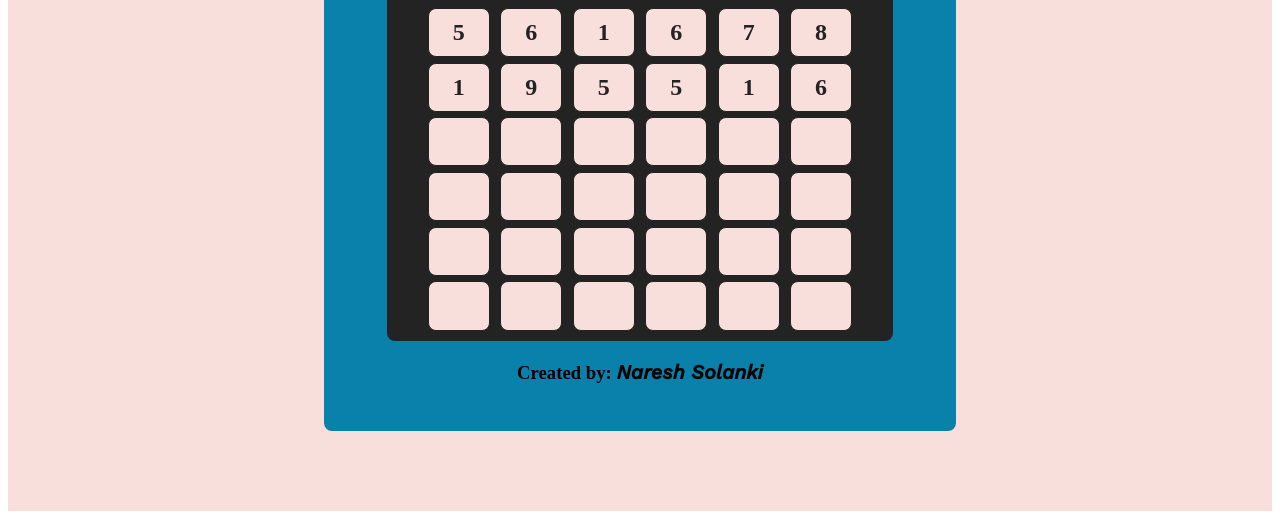
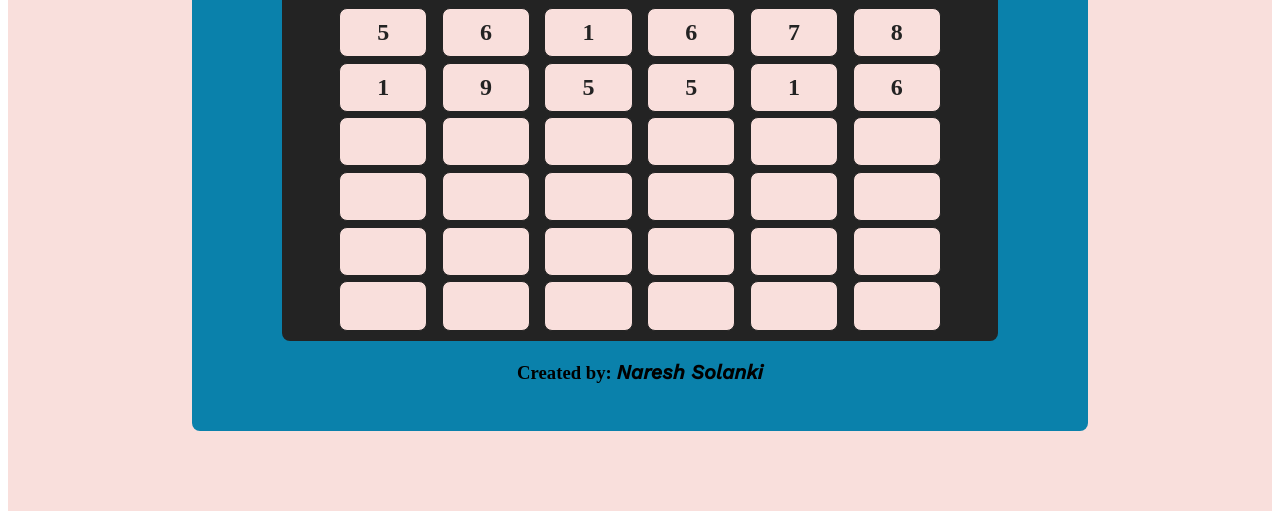
Before and after one commit to nareshsolanki99/math-clash, a plain HTML site: page index.html in a window 1280 px wide. Shown: the part 297-816 px from the top of the page. Drawn offline with nearby package versions, Linux system fonts and the light colour scheme.

Commit message:
Update mathclash.css

```diff
--- a/mathclash.css
+++ b/mathclash.css
@@ -10,6 +10,8 @@
 #sub-container{
     width: 50%;
     height: 80%;
+    min-width: 70vw;
+    min-height: 70vh;
     background-color: #0a81ab;
     border-radius: 8px;
     display: flex;
```
